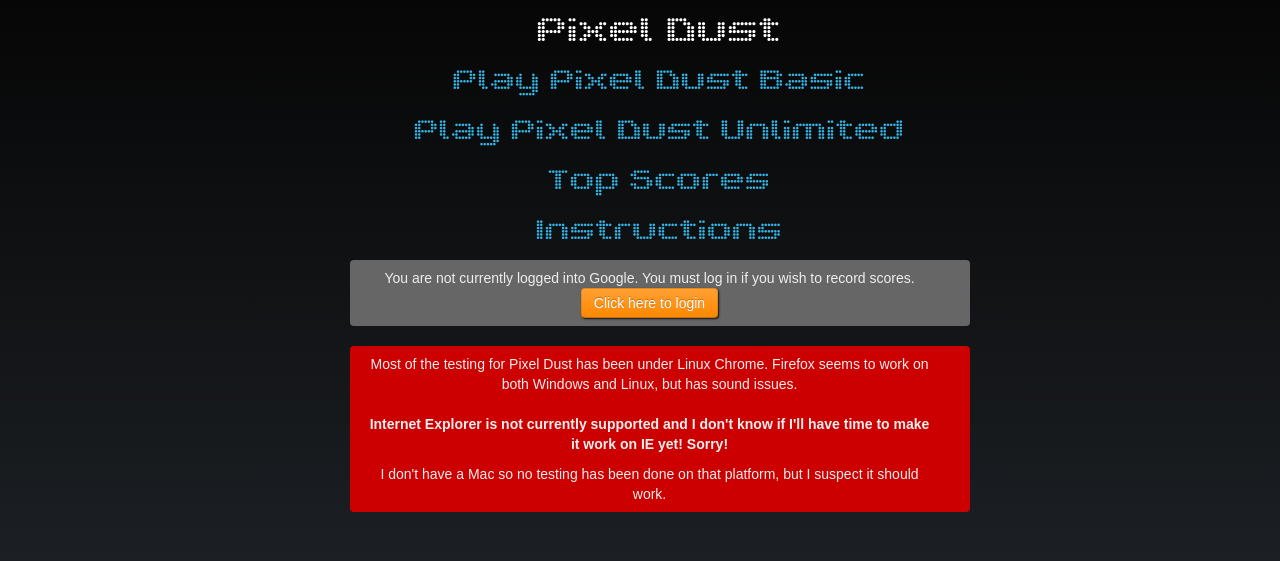
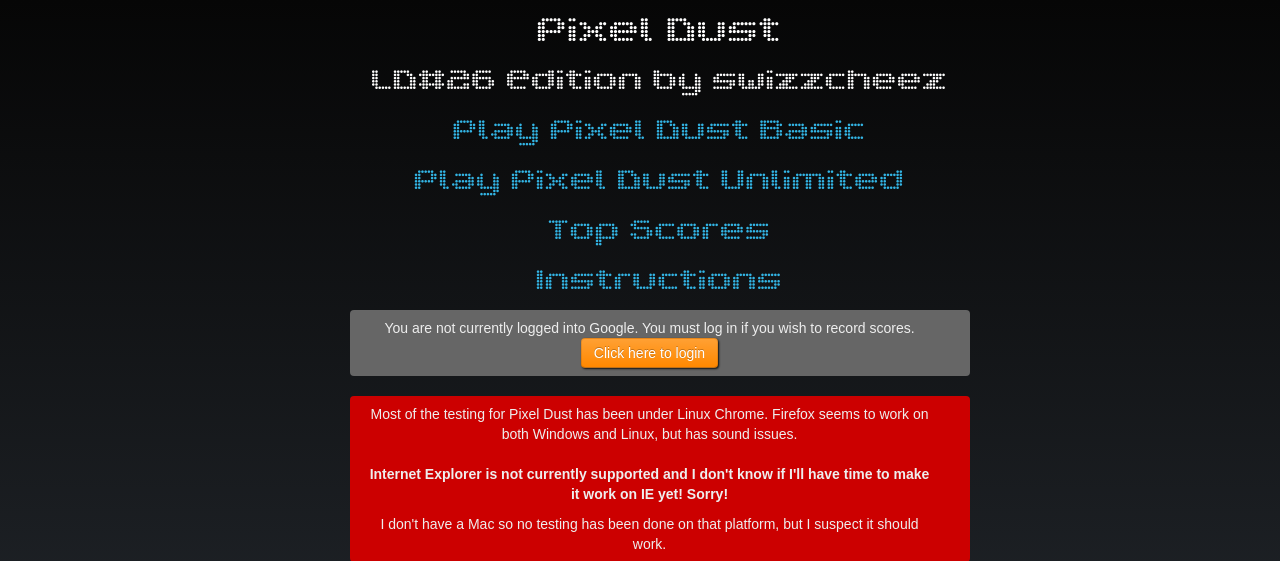
Before and after one commit to swizzcheez/pixel-dust, a Flask app: page / in a window 1280 px wide. Shown: the top 561 px of the page. Run offline with Flask 2, Linux system fonts and the light colour scheme; some libraries are stand-ins or nearby versions; some web fonts are replaced.

Commit message:
Added name

```diff
--- a/pixel_dust/templates/home.html
+++ b/pixel_dust/templates/home.html
@@ -10,6 +10,7 @@
 <div class='span8 offset2' style='text-align: center'>
     <div class='dusted'>
         <h1>Pixel Dust</h1>
+        <h2>LD#26 Edition by swizzcheez</h2>
         <h2><a href='/puzzle/basic/RANDOM/player'>
             Play Pixel Dust Basic</a>
         <h2><a href='/puzzle/AUTO/RANDOM/player'>
```
